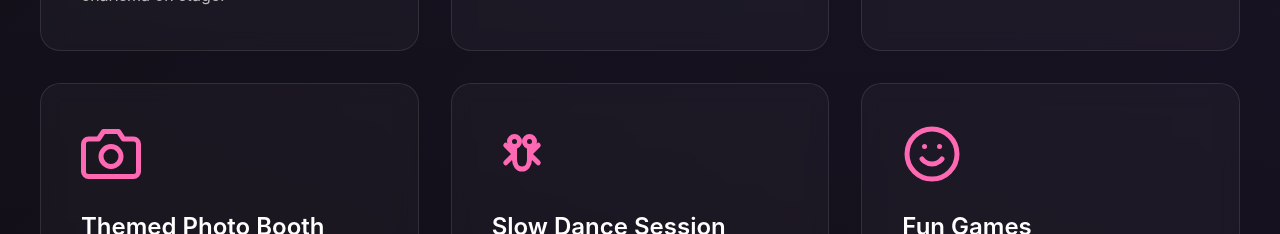
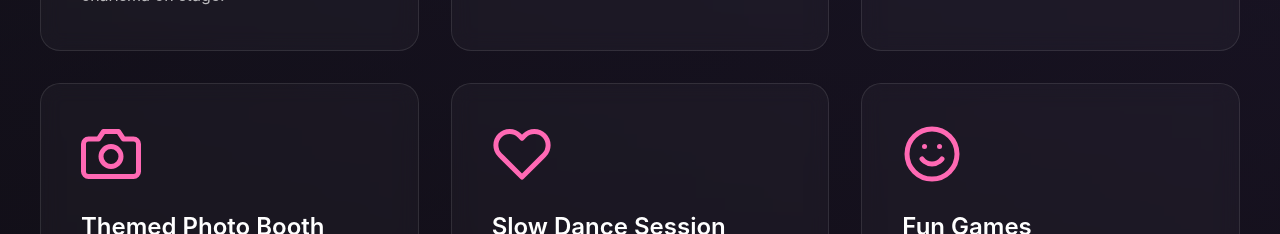
Before and after one commit to Architrb1795/prom, a React (Vite) app: page / in a window 1280 px wide. Shown: the part 1880-2114 px from the top of the page. Built offline with nearby package versions, Linux system fonts and the light colour scheme; the HTML template or start-up script is replaced by a standard one.

Commit message:
Updated Activities.jsx

```diff
--- a/src/components/Activities.jsx
+++ b/src/components/Activities.jsx
@@ -48,15 +48,16 @@ const Activities = () => {
     },
     {
       icon: (
-        <svg viewBox="0 0 24 24" fill="none" stroke="currentColor">
-          <path d="M5.5 8.5L9 12l-3.5 3.5" strokeWidth="2" strokeLinecap="round" strokeLinejoin="round"/>
-          <path d="M18.5 8.5L15 12l3.5 3.5" strokeWidth="2" strokeLinecap="round" strokeLinejoin="round"/>
-          <circle cx="9" cy="7" r="2" strokeWidth="2"/>
-          <circle cx="15" cy="7" r="2" strokeWidth="2"/>
-          <path d="M9 9v5" strokeWidth="2" strokeLinecap="round" strokeLinejoin="round"/>
-          <path d="M15 9v5" strokeWidth="2" strokeLinecap="round" strokeLinejoin="round"/>
-          <path d="M9 14c0 2.5 1.3 4 3 4s3-1.5 3-4" strokeWidth="2" strokeLinecap="round" strokeLinejoin="round"/>
-        </svg>
+        <svg
+  viewBox="0 0 24 24"
+  fill="none"
+  stroke="currentColor"
+  strokeWidth="2"
+  strokeLinecap="round"
+  strokeLinejoin="round"
+>
+  <path d="M20.84 4.61a5.5 5.5 0 0 0-7.78 0L12 5.67l-1.06-1.06a5.5 5.5 0 0 0-7.78 7.78l1.06 1.06L12 21.23l7.78-7.78 1.06-1.06a5.5 5.5 0 0 0 0-7.78z" />
+</svg>
       ),
       title: 'Slow Dance Session',
       description: 'Create magical memories during our dedicated slow dance session, perfect for those romantic moments under the stars.'
```
